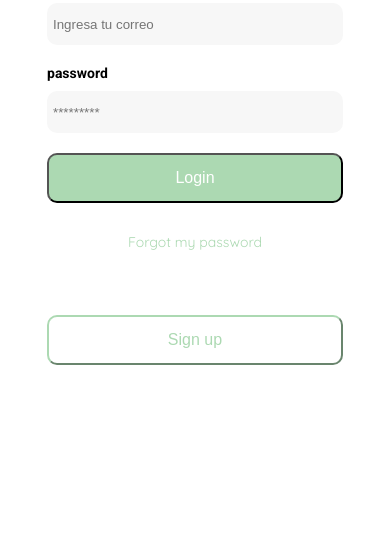
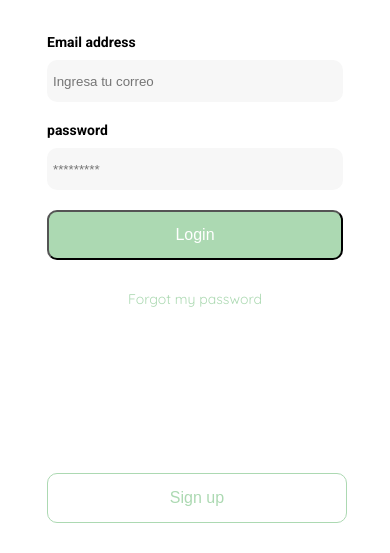
Before and after one commit to ContrerasMarco/FrontEndBasico, a plain HTML site: page Pantalla_login.html in a window 390 px wide. Shown: the part 291-844 px from the top of the page. Drawn offline with Linux system fonts and the light colour scheme.

Commit message:
Pantalla_login_modificando orden del codigo

```diff
--- a/Pantalla_login.html
+++ b/Pantalla_login.html
@@ -40,7 +40,7 @@
             width: 150px;
             margin-bottom: 50px;
             justify-self: center;
-            /*display: none;*/
+            display: none;
          }
          .label{
             font-size: var(--sm);
@@ -67,21 +67,17 @@
             font-size: var(--md);
             cursor: pointer;
          }
-         @media (max-width: 640px) {
-            .logo{
-                display: block;
-                }
-            }
-            .estilizar_parrafo{
+         .estilizar_enlace{
                 color: var(--hospital-green);
                 font-size: var(--sm);
                 font-family: Quicksand;
                 text-align: center;
                 margin-top: 30px;
+                text-decoration: none;
             }
             .button_secundary{
             background-color: var(--white);
-            border-color: var(--hospital-green);
+            border: solid 1px var(--hospital-green);
             border-radius: 10px;
             height: 50px;
             color: var(--hospital-green);
@@ -89,22 +85,31 @@
             cursor: pointer;
             margin-top: 50px;
             }
-    </style>
+         @media (max-width: 640px) {
+            .logo{
+                display: block;
+                }
+                .button_secundary {
+                    position: absolute;
+                    bottom: 0;
+                    width: 300px;
+                    margin-bottom: 30px
+                }
+            }
+        </style>
 </head>
 <body>
     <div class="login">
         <div class="form-container">
             <img src="./curso-frontend-developer-practico-main/curso-frontend-developer-practico-main/logos/logo_yard_sale.svg" alt="Logo" class="logo">
-
-
-       <form action="/" class="form">
+            <form action="/" class="form">
             <label for="password" class="label">Email address</label>
-            <input type="password" id="password" placeholder="Ingresa tu correo" class="input input-password">
+            <input type="text" id="text" placeholder="Ingresa tu correo" class="input input-text">
             <label for="new_password" class="label">password</label>
             <input type="new_password" id="new_password" placeholder="*********" class="input input-password">
             <input type="submit" value="Login" class="Button_primary login_button">
+            <a class="estilizar_enlace" href="./">Forgot my password</a>
         </form>
-        <p class="estilizar_parrafo">Forgot my password</p>
         <button class="button_secundary">Sign up</button>
     </div>
     </div>
```
